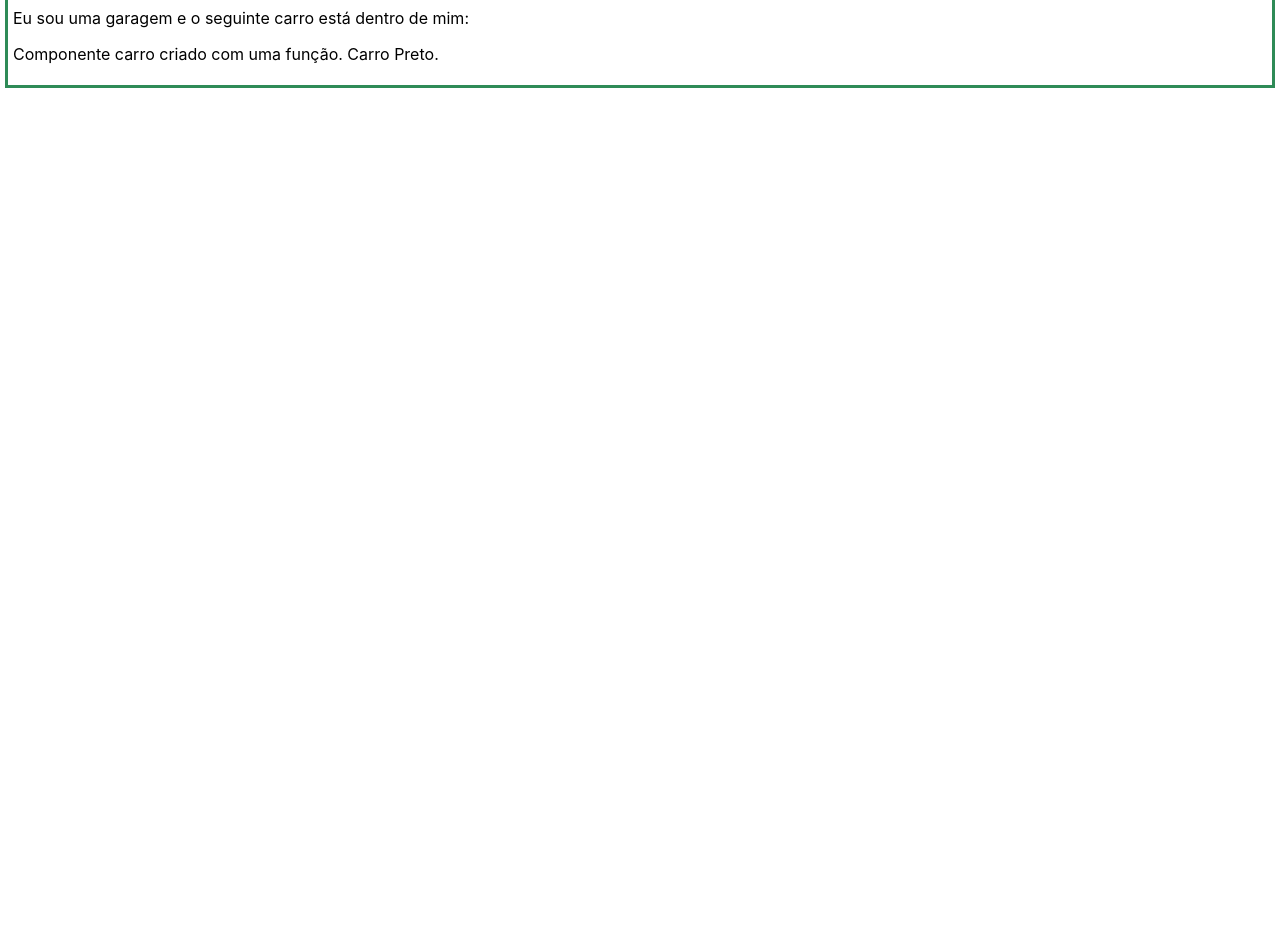
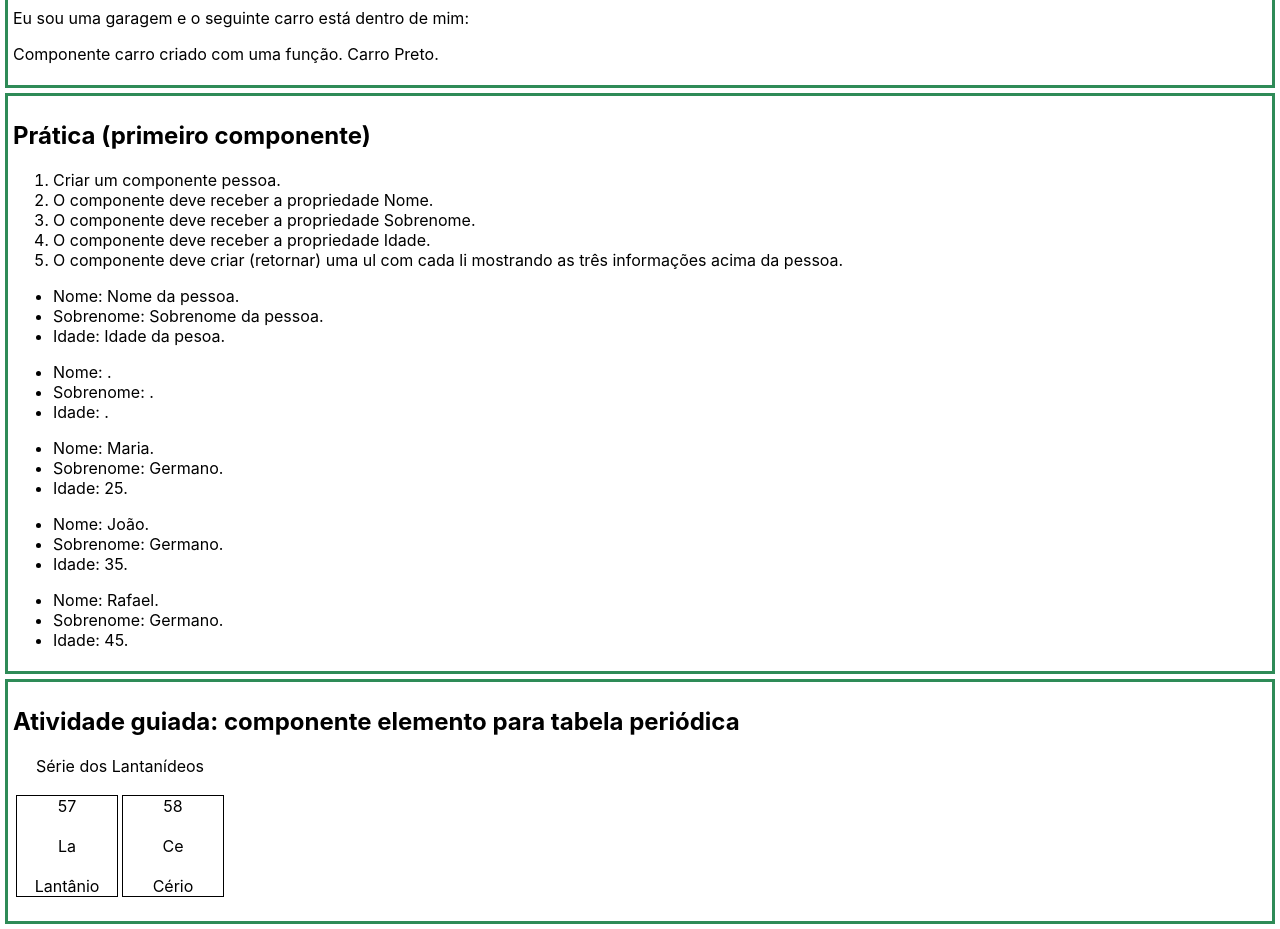
Before and after one commit to rsg73626/react-app-front-end-mackenzie-brasscom, a React (Create React App) app: page / in a window 1280 px wide. Shown: the part 800-1729 px from the top of the page. Before the commit the page ends 893 px from the top, so only its background shows below. Built offline with nearby package versions, Linux system fonts and the light colour scheme.

Commit message:
Criando componentes Pessoa e ElementoQuimico.

```diff
--- a/src/Components/App/App.css
+++ b/src/Components/App/App.css
@@ -3,3 +3,13 @@ article {
     padding: 5px;
     border: 3px solid seagreen;
 }
+
+.elemento {
+    width: 100px;
+    height: 100px;
+    border: 1px solid black;
+    display: flex;
+    flex-direction: column;
+    justify-content: space-between;
+    align-items: center;
+}
--- a/src/Components/App/App.js
+++ b/src/Components/App/App.js
@@ -32,6 +32,26 @@ const doisParagrafosComFragment = (
     </>
 );
 
+function Pessoa({nome, sobrenome, idade}) {
+    return (
+        <ul>
+            <li>Nome: {nome}.</li>
+            <li>Sobrenome: {sobrenome}.</li>
+            <li>Idade: {idade}.</li>
+        </ul>
+    );
+}
+
+function ElementoQuimico(props) {
+    return (
+        <p className="elemento">
+            <span>{props.nmr}</span>
+            <span>{props.simbulo}</span>
+            <span>{props.nome}</span>
+        </p>
+    );
+}
+
 function App() {
     return (
         <>
@@ -58,6 +78,38 @@ function App() {
                     <h2>Componente referenciando outro componente.</h2>
                     <Garagem />
                 </article>
+                <article>
+                    <h2>Prática (primeiro componente)</h2>
+                    <ol>
+                        <li>Criar um componente pessoa.</li>
+                        <li>O componente deve receber a propriedade Nome.</li>
+                        <li>O componente deve receber a propriedade Sobrenome.</li>
+                        <li>O componente deve receber a propriedade Idade.</li>
+                        <li>O componente deve criar (retornar) uma
+                            ul com cada li mostrando as três informações acima da pessoa.</li>
+                    </ol>
+                    <Pessoa nome="Nome da pessoa" sobrenome="Sobrenome da pessoa" idade="Idade da pesoa"/>
+                    <Pessoa nome="" sobrenome="" idade=""/>
+                    <Pessoa nome="Maria" sobrenome="Germano" idade="25"/>
+                    <Pessoa nome="João" sobrenome="Germano" idade="35"/>
+                    <Pessoa nome="Rafael" sobrenome="Germano" idade="45"/>
+                </article>
+                <article>
+                    <h2>Atividade guiada: componente elemento para tabela periódica</h2>
+                    <table>
+                        <caption>
+                            Série dos Lantanídeos
+                        </caption>
+                        <tr>
+                            <td>
+                                <ElementoQuimico nmr={57} simbulo="La" nome="Lantânio"/>
+                            </td>
+                            <td>
+                                <ElementoQuimico nmr={58} simbulo="Ce" nome="Cério"/>
+                            </td>
+                        </tr>
+                    </table>
+                </article>
             </section>
         </>
     );
```
